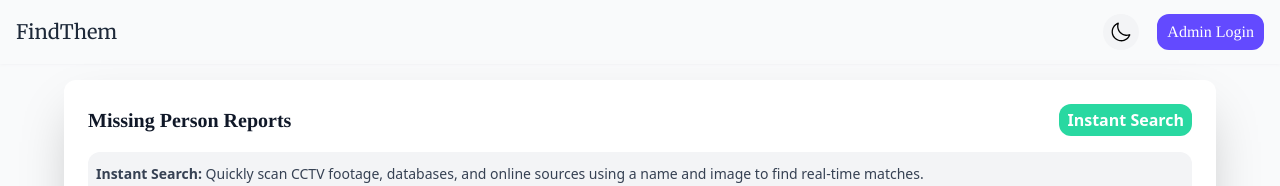
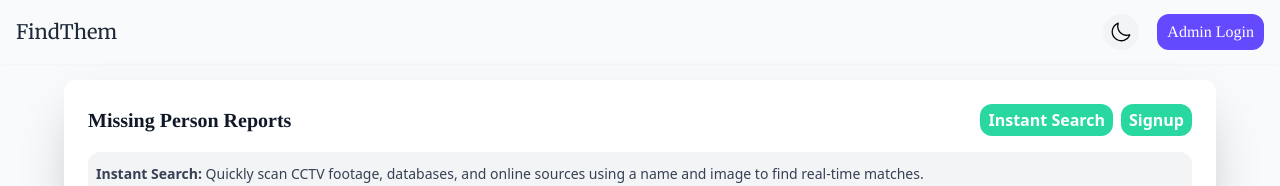
Before and after one commit to amugdg25/FindThemAI, a React (Vite) app in the folder frontend/: page /reportedcases in a window 1280 px wide. Shown: the top 186 px of the page. Built offline with nearby package versions, Linux system fonts and the light colour scheme; no server answers; a web font is replaced by a local one.

Commit message:
Update ReportedCases.tsx

```diff
--- a/frontend/src/pages/ReportedCases.tsx
+++ b/frontend/src/pages/ReportedCases.tsx
@@ -82,14 +82,14 @@
           >
             <Link to="/instantsearch">Instant Search</Link>
           </motion.span>
-          {isAuthenticated ? (<motion.span
+          <motion.span
             className="bg-[#29d8a1] px-2 py-1 rounded-xl text-white font-bold cursor-pointer"
             whileHover={{ scale: 1.05 }}
           >
-            <Link to="/dashboard">
-              Dashboard
-            </Link>
-          </motion.span>): <></> }
+              <Link to={isAuthenticated ? "/dashboard" : "/adminsignup"}>
+    {isAuthenticated ? "Dashboard" : "Signup"}
+  </Link>
+          </motion.span>
         </span>
       </div>
       <span className="w-full rounded-xl py-1 px-2 bg-gray-100 dark:bg-gray-400 mb-4 mt-2">
```
